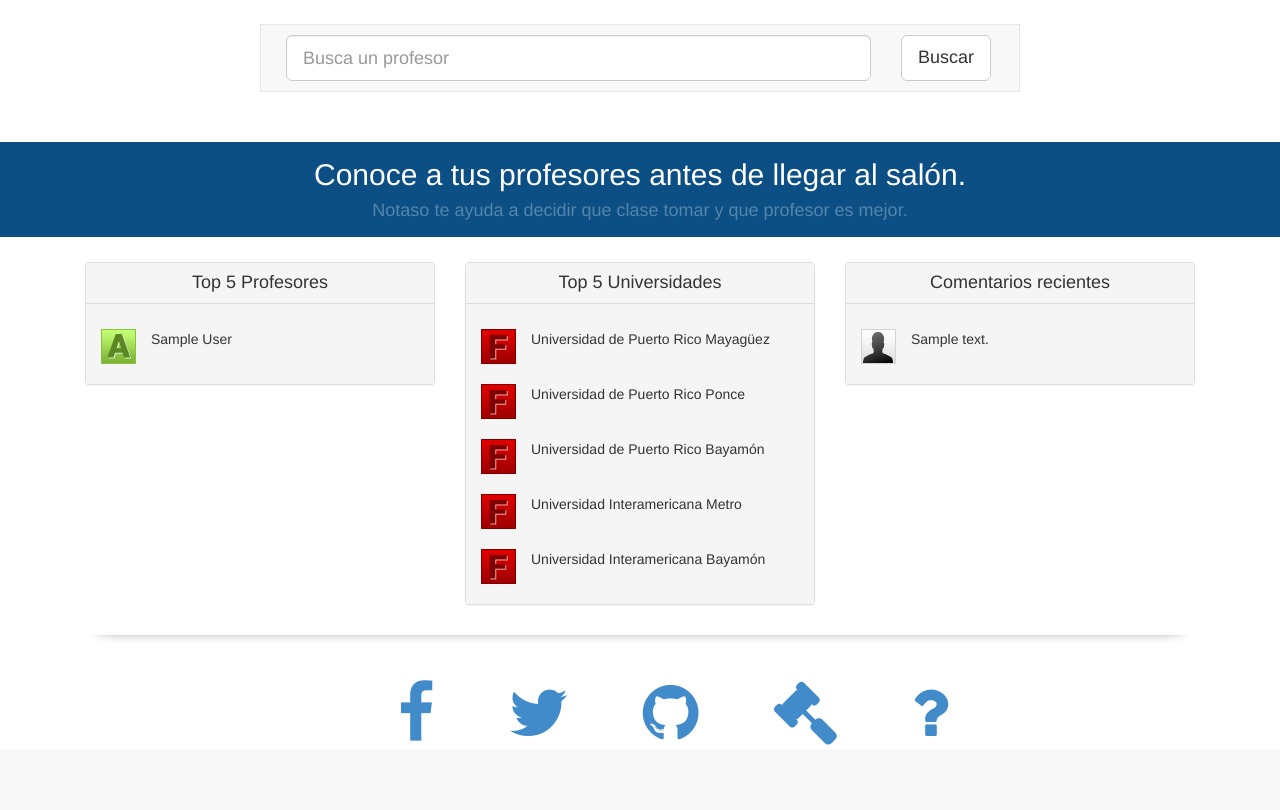
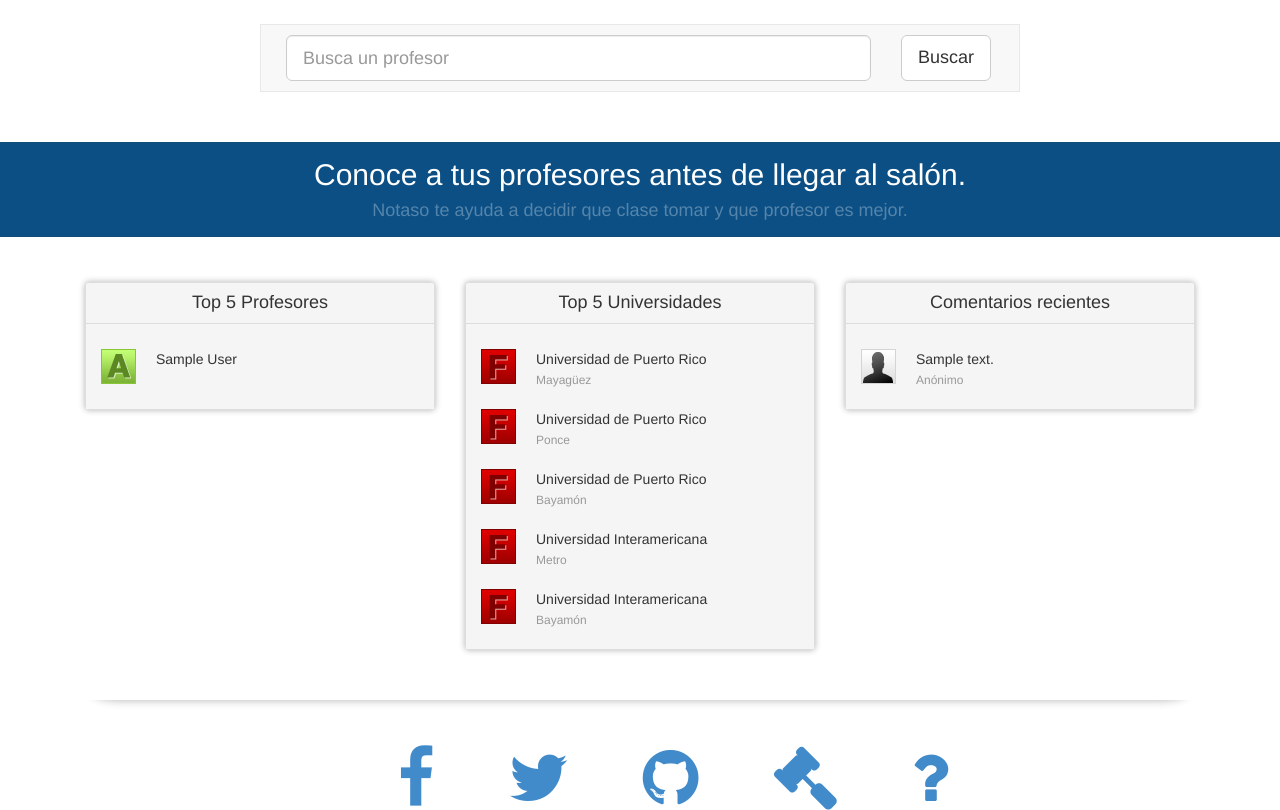
Before and after one commit to jpadilla/notaso, a Django app: page / in a window 1280 px wide. Shown: the part 51-861 px from the top of the page. Before the commit the page ends 796 px from the top, so only its background shows below. Run offline with Django 3.2, Linux system fonts and the light colour scheme; data comes from the database, SQL or seed files in the repository; tables that the repository leaves empty hold one stand-in row (values such as "Sample post"); some libraries are stand-ins or nearby versions.

Commit message:
worked on home(almost done) and university pages and created template tags for departments

```diff
--- a/departments/models.py
+++ b/departments/models.py
@@ -10,6 +10,9 @@ class Department(models.Model):
 
     def __unicode__(self):
         return self.name
+
+    def count(self, university):
+        return Professor.objects.filter(department=self.id, university=university).count()
 
     def get_grade(instance, university):
     	professors = Professor.objects.filter(university=university, department=instance)
--- a/departments/urls.py
+++ b/departments/urls.py
@@ -1,5 +1,7 @@
-from django.conf.urls import patterns, include, url
+from django.conf.urls import patterns, url
 
 urlpatterns = patterns('',
-	url(r'^(?P<department_slug>[-_\w]+)/$', 'departments.views.department_view'),
+    url(
+        r'^(?P<department_slug>[-_\w]+)/$',
+        'departments.views.department_view', name="specified_department"),
 )
--- a/home/templates/home.html
+++ b/home/templates/home.html
@@ -17,55 +17,62 @@
     <h2>Conoce a tus profesores antes de llegar al salón.</h2>
     <h4>Notaso te ayuda a decidir que clase tomar y que profesor es mejor.</h4>
 </div>
-
-<div class = "container">
-	<div class = "row">
-		<div class = "col-md-12">
-			<div class = "col-md-4">
-				<div class = "panel panel-default">
-					<div class = "panel-heading">
+<br>
+<div class="container">
+    <div class="row">
+        <div class="col-md-12">
+            <div class="col-md-4">
+                <div class="panel panel-default">
+                    <div class="panel-heading">
                         <h4 class="text-center">Top 5 Profesores</h4>
                     </div>
-					<div class = "panel-body">
+                    <div class="panel-body">
                         <ul>
                             {% for p in professors %}
                             <li class="clearfix">
-							<div class = "grade{{p.get_grade}}lrg professor-grade pull-left"></div>
-							<p>{{p}}</p>
+                                <div class="grade{{p.get_grade}}lrg professor-grade pull-left"></div>
+                                <a href="{% url 'professors:specified_professor' p.slug %}" class="home-table-name">{{p}}</a>
+                                <br>
+                                <a href="{% url 'universities:specified_university' p.university.slug %}" class="home-table-city text-muted">{{p.university}}</a>
                             </li>
                             {% endfor %}
                         </ul>
                     </div>
                 </div>
             </div>
-			<div class = "col-md-4">
-				<div class = "panel panel-default">
-					<div class = "panel-heading">
+            <div class="col-md-4">
+                <div class="panel panel-default">
+                    <div class="panel-heading">
                         <h4 class="text-center">Top 5 Universidades</h4>
                     </div>
-					<div class = "panel-body">
+                    <div class="panel-body">
                         <ul>
                             {% for u in universities %}
                             <li class="clearfix">
-							<div class = "grade{{u.get_grade}}lrg pull-left"></div>
-							<p>{{u}}</p>
+                                <div class="grade{{u.get_grade}}lrg pull-left"></div>
+                                <a href="{% url 'universities:specified_university' u.slug %}" class="home-table-name">{{u.name}}</a>
+                                <br>
+                                <a href="{% url 'universities:specified_university' u.slug %}" class="home-table-city text-muted">{{u.city}}</a>
                             </li>
                             {% endfor %}
                         </ul>
                     </div>
                 </div>
             </div>
-			<div class = "col-md-4">
-				<div class = "panel panel-default">
-					<div class = "panel-heading">
+            <div class="col-md-4">
+                <div class="panel panel-default">
+                    <div class="panel-heading">
                         <h4 class="text-center">Comentarios recientes</h4>
                     </div>
-					<div class = "panel-body">
+                    <div class="panel-body">
                         <ul>
                             {% for rc in recent_comments %}
                             <li class="clearfix">
-							<div class = "avatar{{rc.created_by.gender}}lrg pull-left"></div>
-							<p>{{rc|truncatechars:30}}</p>
+                                <div class="avatar{{rc.created_by.gender}}lrg pull-left"></div>
+                                <a class="home-table-name">{{rc|truncatechars:30}}</a>
+                                <br>
+                                <a class="home-table-city text-muted">
+                                    {% if rc.is_anonymous %} Anónimo {% else %} {{rc.created_by.get_full_name}} {% endif %}</a>
                             </li>
                             {% endfor %}
                         </ul>
--- a/notaso/settings.py
+++ b/notaso/settings.py
@@ -40,9 +40,9 @@ INSTALLED_APPS = (
     'debug_toolbar',
 
     'users',
-    'departments',
     'universities',
     'professors',
+    'departments',
     'comments',
     'home',
 )
--- a/static/css/style.css
+++ b/static/css/style.css
@@ -1,93 +1,93 @@
 body {
     margin-top: 50px;
 }
-#loginBtn{
+#loginBtn {
     background-color: white;
     color: #428bca;
     border-color: #428bca;
 }
-#loginBtn:hover{
+#loginBtn:hover {
     background-color: #428bca;
     color: white;
     border-color: #357ebd;
 }
-#brand_image{
+#brand_image {
     margin-top: -9px;
     margin-left: 9%;
 }
-#myNavbar{
+#myNavbar {
     padding-right: 25px;
 }
-#test{
+#test {
     background-color: red;
     margin-top: 10%;
 }
-.footerIcons{
+.footerIcons {
     font-size: 65px;
     padding-left: 35px;
     padding-right: 35px;
     padding-top: 35px;
     text-align: center;
 }
-.campus{
+.campus {
     font-size: 100%;
 }
-.block{
+.block {
     margin-top: 6%;
 }
-.spaces{
+.spaces {
     padding: 15px;
     margin-right: 5%;
 }
-.spaces p{
+.spaces p {
     margin-bottom: 0;
     font-size: 12px;
     font-weight: bold;
 }
-.spaces a{
+.spaces a {
     text-decoration: none;
     color: #252525
 }
-li{
+li {
     padding-bottom: 0;
     padding-top: 0;
 }
-.grade{
+.grade {
     margin-left: 86%;
 }
-.university-info a: hover{
+.university-info a: hover {
     text-decoration: none;
 }
-#signUpBtn{
+#signUpBtn {
     background-color: white;
     color: #398439;
     border-color: #398439;
 }
-#signUpBtn:hover{
+#signUpBtn:hover {
     background-color: #47a447;
     color: white;
     border-color: #398439;
 }
-.heading-style{
+.heading-style {
     width:100%;
     background-color: #0B4F85;
     padding-top: 0;
     padding-bottom: 0;
 }
-.heading-style h1{
+.heading-style h1 {
     color: white;
     padding-top: 0;
     margin-bottom: 0;
 }
-.heading-style p{
+.heading-style p {
     color: #3175A0;
     padding-top: 0px;
 }
-.heading-style h2{
+.heading-style h2 {
     color: white;
     padding-bottom: 5px;
 }
-.university-grade{
+.university-grade {
     margin-top: 27%;
 }
 .spaces:hover {
@@ -101,12 +101,18 @@ li{
     background-color: #f5f5f5;
     padding-bottom: 0;
 }
-.panel-body > ul > li{
+.panel-body > ul > li {
     padding-top: 10px;
     padding-bottom: 10px;
 }
-.panel-body > ul > li > p{
-	padding-left: 50px;
+.panel-body > ul > li > a {
+    padding-left: 20px;
+}
+.panel-body > ul > li > a:hover {
+    text-decoration: none;
+}
+.panel-default {
+    box-shadow: 0 0 6px rgba(0, 0, 0, 0.3);
 }
 .search-width {
     width: 80%;
@@ -136,60 +142,92 @@ li{
     opacity: .3;
 }
 .awesome-shadow {
-	margin-top: 10px;
+    margin-top: 30px;
     height: 10px;
     position: relative;
     overflow: hidden;
 }
 .awesome-shadow:before {
-	content: "";
+    content:"";
     position: absolute;
     width: 96%;
     height: 15px;
     top: -15px;
     left: 2%;
-	box-shadow: 0 0 10px rgba(0,0,0,0.3);
+    box-shadow: 0 0 10px rgba(0, 0, 0, 0.3);
     border-radius: 200px / 50px;
 }
-.search input.search-text{
+.search input.search-text {
     height: 30px;
     border:0 !important;
     color: #555;
     margin: 0 auto;
     width:200px;
-
-	transition: width 700ms ,background 700ms;
-
-	-webkit-transition: width 700ms ,background 700ms;
-	-moz-transition: width 700ms ,background 700ms;
-	-ms-transition: width 700ms ,background 700ms;
-	-o-transition: width 700ms ,background 700ms;
-
+    transition: width 700ms, background 700ms;
+    -webkit-transition: width 700ms, background 700ms;
+    -moz-transition: width 700ms, background 700ms;
+    -ms-transition: width 700ms, background 700ms;
+    -o-transition: width 700ms, background 700ms;
     box-shadow: inset 0 1px 1px #444;
     -webkit-box-shadow: inset 0 1px 1px #444;
     -moz-box-shadow: inset 0 1px 1px #444;
     -ms-box-shadow: inset 0 1px 1px #444;
     -o-box-shadow: inset 0 1px 1px #444;
-
     border-radius:3px;
     -webkit-border-radius:3px;
     -moz-border-radius:3px;
     -ms-border-radius:3px;
     -o-border-radius:3px;
-
 }
-.search input.search-text:focus{
+.search input.search-text:focus {
     background-color: white;
     width:450px;
     border-color: #66afe9;
 }
-#btnSearch{
+#btnSearch {
     background-color: white;
     color: #0B4F85;
     border-color: #0B4F85;
 }
-#btnSearch:hover{
+#btnSearch:hover {
     background-color: #134C75;
     color: white;
     border-color: #0B4F85;
 }
+.home-table-city {
+    color: #999;
+    font-size: 12px;
+}
+.home-table-city:hover {
+    color: #999;
+}
+.home-table-name {
+    color: #333;
+    margin-bottom: 0;
+}
+.home-table-name:hover {
+    color: #333;
+}
+.department-slip {
+    margin: 5px 0;
+    background-color: #fcfcfc;
+    box-shadow: 0 0 3px rgba(0, 0, 0, 0.3);
+}
+.department-slip > span {
+    background-color: #0B4F85;
+    padding: 10px;
+    color: #fff;
+}
+.department-slip > p {
+    padding: 10px;
+    margin-bottom: 0;
+}
+.department-slip:hover {
+    background-color: #0B4F85;
+    color: #fff;
+    transition: all .3s;
+    -webkit-transition: all .3s;
+    -moz-transition: all .3s;
+    -ms-transition: all .3s;
+    -o-transition: all .3s;
+}
--- a/universities/urls.py
+++ b/universities/urls.py
@@ -4,5 +4,5 @@ urlpatterns = patterns(
     '',
     url(r'^$', 'universities.views.universities_view', name='universities'),
     url(r'^(?P<slug>[-_\w]+)/$', 'universities.views.specific_university_view', name='specified_university'),
-    url(r'^(?P<slug>[-_\w]+)/', include('departments.urls'), name='departments'),
+    url(r'^(?P<slug>[-_\w]+)/', include('departments.urls', namespace='departments')),
 )
--- a/users/models.py
+++ b/users/models.py
@@ -53,8 +53,7 @@ class User(AbstractBaseUser):
     REQUIRED_FIELDS = ['first_name', 'last_name', 'gender']
 
     def get_full_name(self):
-        self.gender = self.gender.upper()
-        return "%s %s" % self.first_name, self.last_name
+        return "%s %s" % (self.first_name, self.last_name)
 
     def get_short_name(self):
         return self.first_name
```
Also changed, not shown: departments/templatetags/department_extras.py (added, +7 -0 lines), universities/templates/university.html (+56 -29 lines), departments/templatetags/__init__.py (added). Lines whose indentation alone changed are shown as unchanged.
